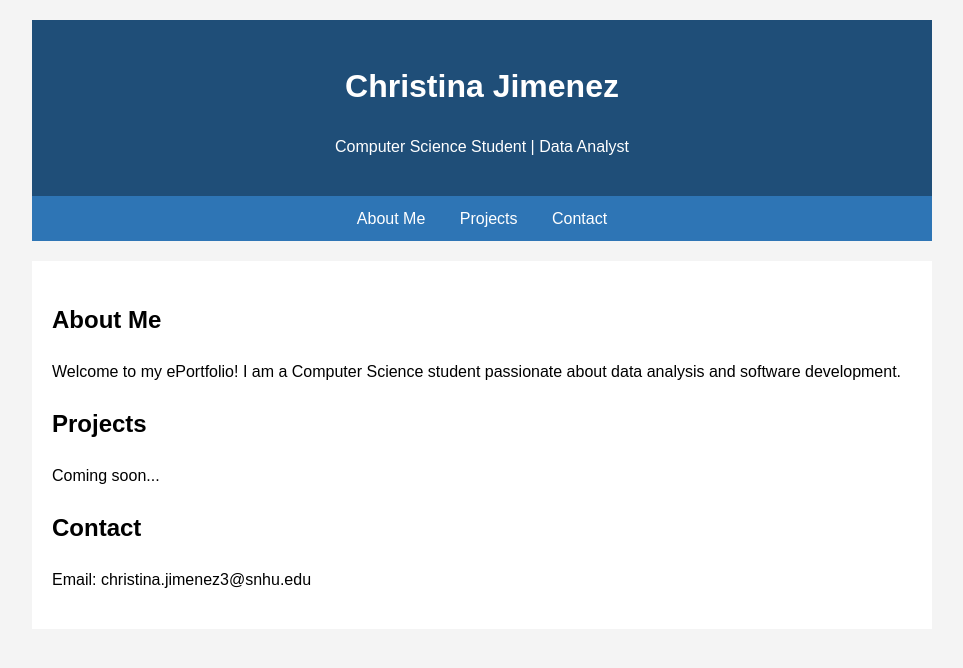
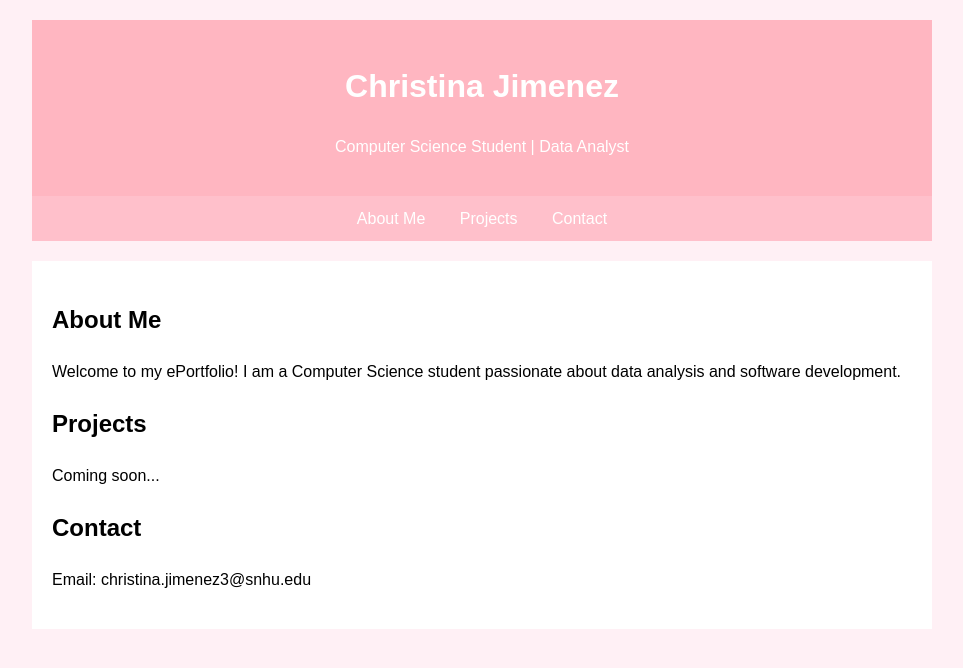
Before and after one commit to ChristinaJimenez32/Cs-499-Capstone, a plain HTML site: page index.html in a window 1280 px wide. Shown: the whole page, without its empty margins (158-1121 px from the left). Drawn offline with Linux system fonts and the light colour scheme.

Commit message:
Update background colors in index.html
Changed background colors for body, header, and nav.

```diff
--- a/index.html
+++ b/index.html
@@ -11,16 +11,16 @@
             max-width: 900px;
             margin: 0 auto;
             padding: 20px;
-            background-color: #f4f4f4;
+            background-color: #FFF0F5;
         }
         header {
-            background: #1F4E78;
+            background: #FFB6C1;
             color: white;
             padding: 20px;
             text-align: center;
         }
         nav {
-            background: #2E75B5;
+            background: #FFC0CB;
             padding: 10px;
             text-align: center;
         }
```
